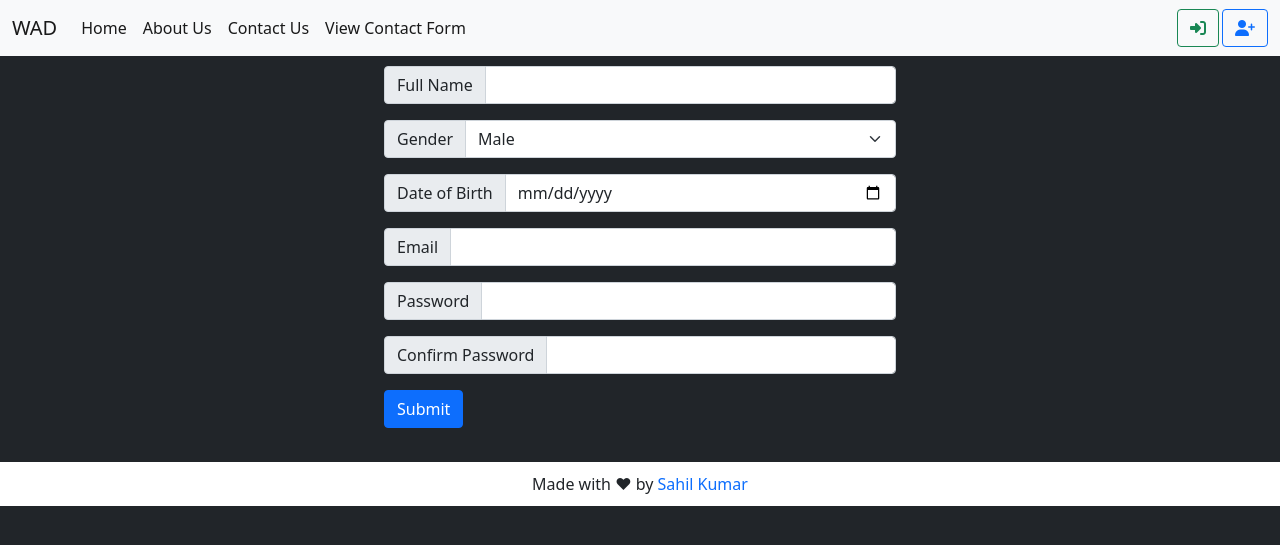
After one commit to secret-sahil/wad-tutorial-revision, a PHP site: page /signup.php in a window 1280 px wide. The commit adds this page. Shown: the top 545 px of the page. Run offline with PHP 8.4, Linux system fonts and the light colour scheme; some libraries are stand-ins or nearby versions.

Commit message:
added sign up form

```diff
--- a/include/nav.php
+++ b/include/nav.php
@@ -24,7 +24,7 @@
                             <a class="nav-link active" href="viewcform.php">View Contact Form</a>
                         </li>
                     </ul>
-                    <button class="btn btn-outline-success" type="submit"><i class="fas fa-sign-in-alt"></i></button>
+                    <a href="signup.php"><button class="btn btn-outline-success" type="submit"><i class="fas fa-sign-in-alt"></i></button></a>
                     <button class="btn btn-outline-primary" type="submit"><i class="fas fa-user-plus"></i></button>
                 </div>
             </div>
--- /dev/null
+++ b/signup.php
@@ -0,0 +1,43 @@
+<?php
+include "include/header.php";
+?>
+	<body>
+    <?php  include "include/nav.php"; ?>
+    <div class="main">
+        <div class="myform">
+            <form action="signup_process.php" method="post">
+                <div class="input-group mb-3">
+                    <label class="input-group-text" for="inputGroupSelect01">Full Name</label>
+                    <input type="text" name='fullname' class="form-control">
+                </div>
+                <div class="input-group mb-3">
+                    <label class="input-group-text" for="inputGroupSelect01">Gender</label>
+                    <select class="form-select" name="gender">
+                        <option value="1" selected>Male</option>
+                        <option value="2">Female</option>
+                        <option value="3">Other</option>
+                    </select>
+                </div>
+                <div class="input-group mb-3">
+                    <label class="input-group-text" for="inputGroupSelect01">Date of Birth</label>
+                    <input type="date" name="dob" class="form-control" >
+                </div>
+                <div class="input-group mb-3">
+                    <label class="input-group-text" for="inputGroupSelect01">Email</label>
+                    <input type="email" name='email' class="form-control">
+                </div>
+                <div class="input-group mb-3">
+                    <label class="input-group-text" for="inputGroupSelect01">Password</label>
+                    <input type="password" name='pwd' class="form-control" >
+                </div>
+                <div class="input-group mb-3">
+                    <label class="input-group-text" for="inputGroupSelect01">Confirm Password</label>
+                    <input type="password" name='cpwd' class="form-control">
+                </div>
+                <button type="submit" class="btn btn-primary">Submit</button>
+            </form>
+        </div>
+    </div>
+    <?php  include "include/footer.php"; ?>
+	</body>
+</html>
--- /dev/null
+++ b/signup_process.php
@@ -0,0 +1,4 @@
+<?php
+// code here
+
+?>
```
